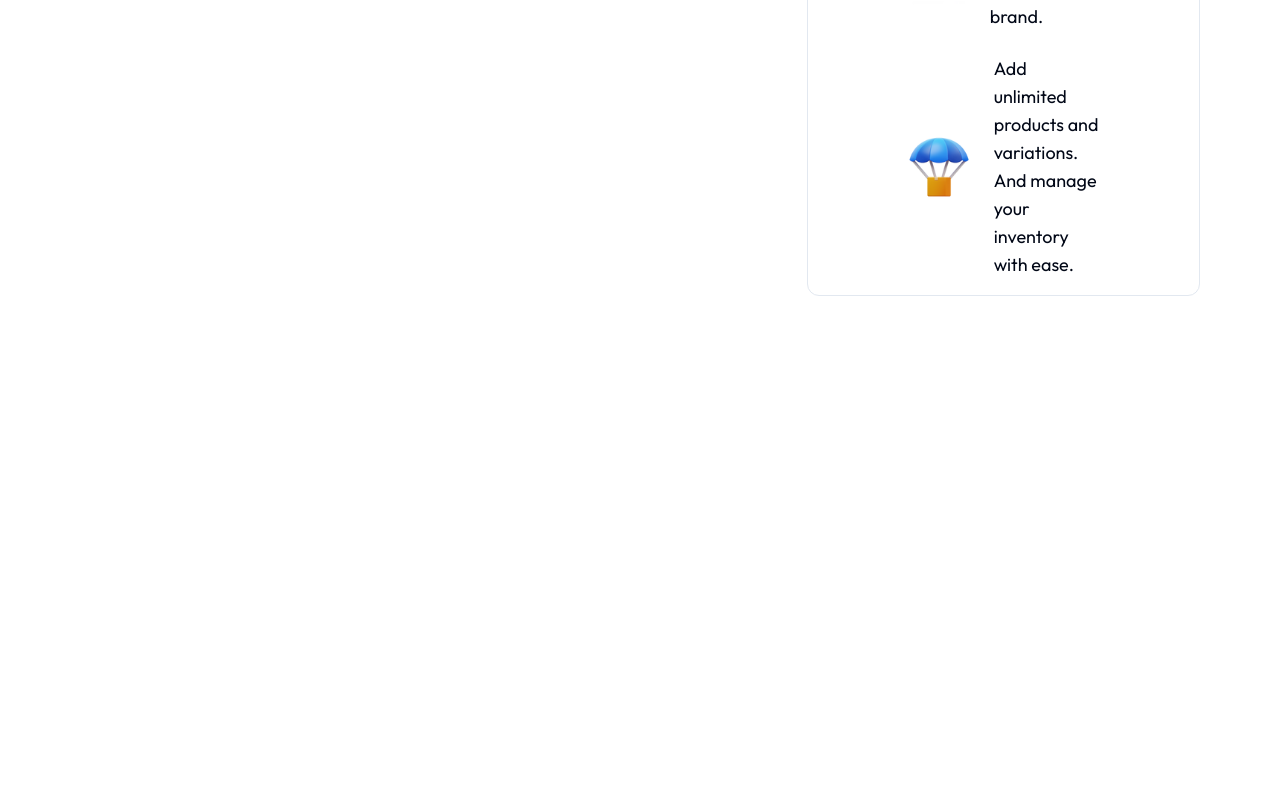
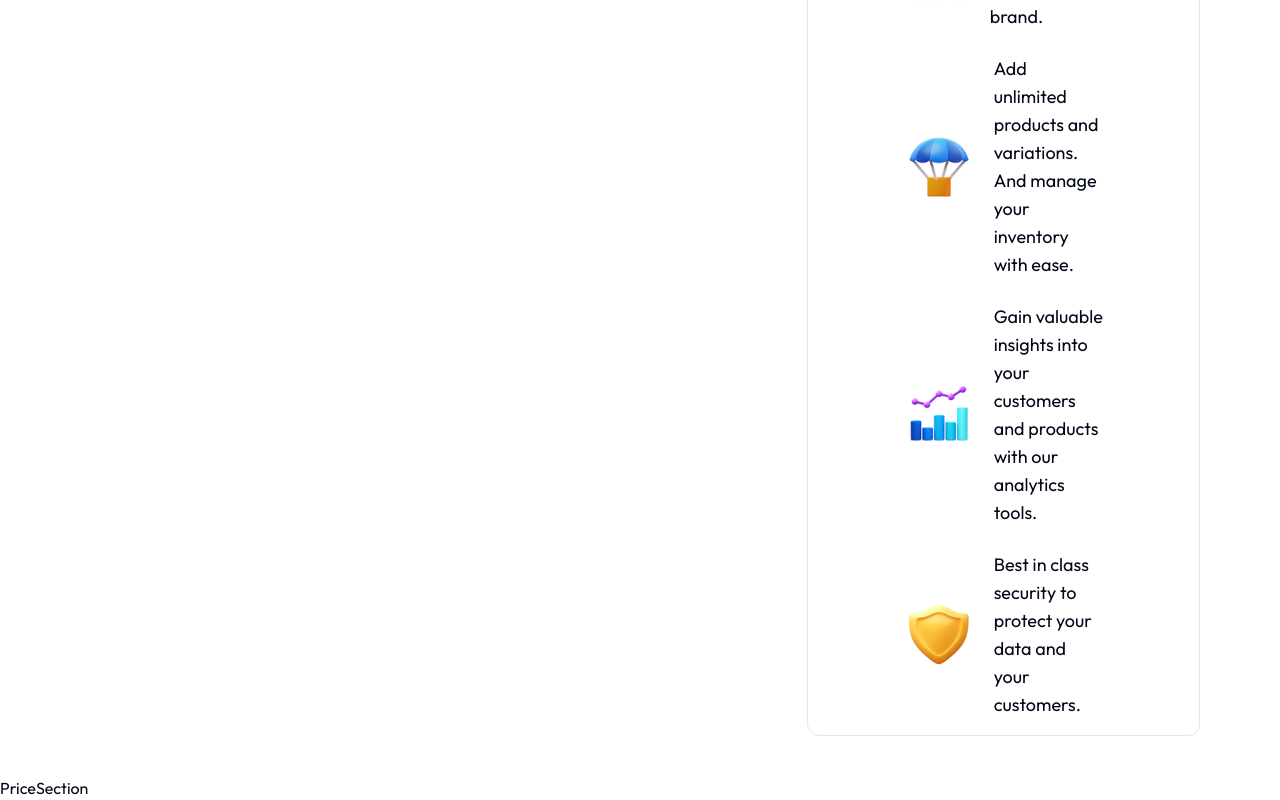
Before and after one commit to Afzalfaizi/landing-page-task, a Next.js app: page / in a window 1280 px wide. Shown: the part 3040-3840 px from the top of the page. Before the commit the page ends 3376 px from the top, so only its background shows below. Built offline with nearby package versions, Linux system fonts and the light colour scheme.

Commit message:
Faizi Tech Landing Page

```diff
--- a/app/page.tsx
+++ b/app/page.tsx
@@ -1,10 +1,10 @@
 import NavBar from "@/components/NavBar";
 import Image from "next/image";
-import HeroSection from "./hero-section/page";
+import HeroSection from "@/components/HeroSection";
 import Carousel from "@/components/ui/carousel";
-import SecondSection from "./second-section/page";
-import ThirdSection from "./third-section/page";
-
+import SecondSection from "@/components/SecondSection";
+import ThirdSection from "@/components/ThirdSection";
+import PriceSection from "@/components/PriceSection";
 export default function Home() {
   return (
    <div>
@@ -13,6 +13,7 @@ export default function Home() {
     <Carousel/>
     <SecondSection/>
     <ThirdSection/>
+    <PriceSection/>
    </div>
   );
 }
--- /dev/null
+++ b/components/PriceSection.tsx
@@ -0,0 +1,7 @@
+import React from 'react'
+
+export default function PriceSection() {
+  return (
+    <div>PriceSection</div>
+  )
+}
--- a/app/third-section/page.tsx
+++ b/components/ThirdSection.tsx
@@ -39,7 +39,36 @@ export default function () {
                   height={70}
                 />
                 <div>
-                Add unlimited products and variations. And manage your inventory with ease.
+                  Add unlimited products and variations. And manage your
+                  inventory with ease.
+                </div>
+              </div>
+            </div>
+            <div className=" flex-col">
+              <div className=" text-lg flex items-center gap-5">
+                <Image
+                  src="/images/icon-analytics.png"
+                  alt="feature-2"
+                  width={70}
+                  height={70}
+                />
+                <div>
+                  Gain valuable insights into your customers and products with
+                  our analytics tools.{" "}
+                </div>
+              </div>
+            </div>
+            <div className=" flex-col">
+              <div className=" text-lg flex items-center gap-5">
+                <Image
+                  src="/images/icon-shield.png"
+                  alt="feature-2"
+                  width={70}
+                  height={70}
+                />
+                <div>
+                  Best in class security to protect your data and your
+                  customers.
                 </div>
               </div>
             </div>
```
Also changed, not shown: components/HeroSection.tsx (renamed from app/hero-section/page.tsx), components/SecondSection.tsx (renamed from app/second-section/page.tsx).
